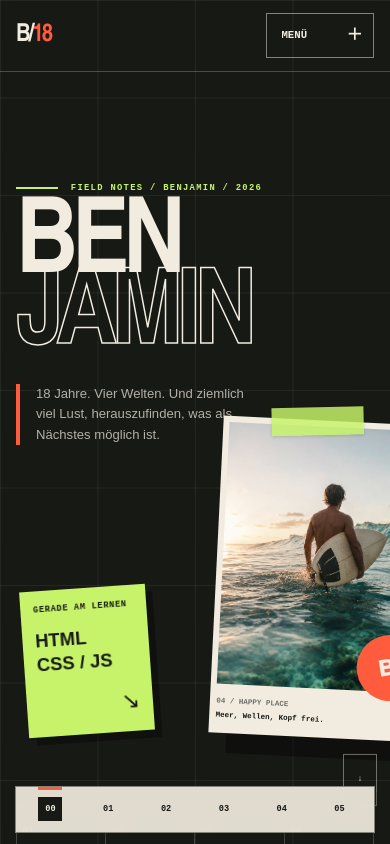
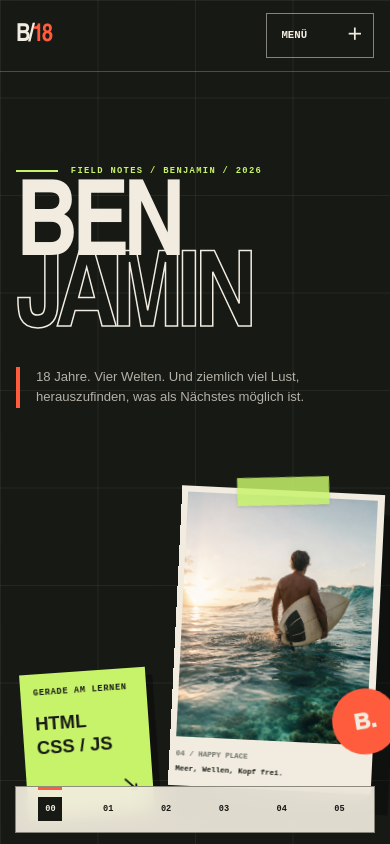
Before and after one commit to Benni130808/Website, a Next.js app: page / in a window 390 px wide. Shown: the top 844 px of the page. Built offline with nearby package versions, Linux system fonts and the light colour scheme.

Commit message:
Polish mobile layout and card rendering

```diff
--- a/app/globals.css
+++ b/app/globals.css
@@ -1421,6 +1421,8 @@ img {
   text-align: left;
   cursor: pointer;
   perspective: 1600px;
+  touch-action: manipulation;
+  -webkit-tap-highlight-color: transparent;
 }
 
 .flip-card-inner {
@@ -1428,7 +1430,9 @@ img {
   display: block;
   width: 100%;
   height: 100%;
+  -webkit-transform-style: preserve-3d;
   transform-style: preserve-3d;
+  will-change: transform;
   transition: transform 0.78s cubic-bezier(0.2, 0.78, 0.2, 1);
 }
 
@@ -1446,14 +1450,19 @@ img {
   padding: clamp(1.4rem, 3.5vw, 3rem);
   border: 1px solid var(--ink);
   border-radius: 0;
+  -webkit-transform-style: preserve-3d;
+  transform-style: preserve-3d;
   backface-visibility: hidden;
   -webkit-backface-visibility: hidden;
+  will-change: transform, visibility;
   box-shadow: 18px 20px 0 rgba(23, 25, 21, 0.16);
 }
 
 .card-front {
   color: var(--paper);
   background: var(--ink);
+  -webkit-transform: rotateY(0deg) translateZ(1px);
+  transform: rotateY(0deg) translateZ(1px);
 }
 
 .card-front::after {
@@ -1486,7 +1495,14 @@ img {
 
 .card-back {
   color: var(--ink);
-  transform: rotateY(180deg);
+  -webkit-transform: rotateY(180deg) translateZ(1px);
+  transform: rotateY(180deg) translateZ(1px);
+}
+
+.text-arrow {
+  font-family: Arial, Helvetica, sans-serif;
+  font-variant-emoji: text;
+  font-style: normal;
 }
 
 .card-back.lime {
@@ -1923,7 +1939,7 @@ footer > div {
   }
 
   .hero {
-    min-height: 106svh;
+    min-height: 118svh;
     grid-template-rows: 72px 1fr auto;
     padding: 0 1rem 1rem;
     background-size: 25vw 25vw;
@@ -1937,7 +1953,7 @@ footer > div {
   .hero-copy {
     grid-column: 1 / -1;
     align-self: start;
-    padding-top: 13vh;
+    padding-top: clamp(5.5rem, 11svh, 7.5rem);
   }
 
   .hero-kicker {
@@ -1956,20 +1972,21 @@ footer > div {
   }
 
   .hero-intro {
-    max-width: 70%;
+    max-width: min(100%, 32rem);
     margin: 1.8rem 0 0;
+    padding-right: 0.5rem;
     font-size: 0.82rem;
   }
 
   .hero-main-photo {
-    top: 47%;
-    right: -0.8rem;
-    width: 48vw;
+    top: clamp(27rem, 58svh, 33rem);
+    right: 0.75rem;
+    width: min(52vw, 230px);
     padding: 0.4rem 0.4rem 0.7rem;
   }
 
   .hero-main-photo img {
-    height: 31vh;
+    height: clamp(13rem, 29svh, 17rem);
   }
 
   .hero-main-photo figcaption {
@@ -2166,6 +2183,7 @@ footer > div {
   .goal-board {
     grid-template-columns: 1fr;
     gap: 1.3rem;
+    padding: 0 0.9rem 0.9rem 0.35rem;
   }
 
   .goal-note {
@@ -2249,7 +2267,32 @@ footer > div {
     transform: none;
   }
 
+  .flip-card-inner {
+    transition-duration: 0.48s;
+  }
+
+  .card-front {
+    visibility: visible;
+    transition: visibility 0s linear 0s;
+  }
+
+  .card-back {
+    visibility: hidden;
+    transition: visibility 0s linear 0.24s;
+  }
+
+  .flip-card.is-flipped .card-front {
+    visibility: hidden;
+    transition-delay: 0.24s;
+  }
+
+  .flip-card.is-flipped .card-back {
+    visibility: visible;
+    transition-delay: 0s;
+  }
+
   .card-face {
+    contain: layout paint;
     padding: 1.2rem;
     box-shadow: 9px 10px 0 rgba(23, 25, 21, 0.17);
   }
--- a/app/page.tsx
+++ b/app/page.tsx
@@ -1,6 +1,15 @@
 "use client";
 
 import { useEffect, useRef, useState } from "react";
+
+const textSymbols = {
+  northEast: "\u2197\uFE0E",
+  southEast: "\u2198\uFE0E",
+  right: "\u2192\uFE0E",
+  down: "\u2193\uFE0E",
+  up: "\u2191\uFE0E",
+  rotate: "\u21BB\uFE0E",
+} as const;
 
 const interests = [
   {
@@ -20,7 +29,7 @@ const interests = [
     ],
     image: "/images/sport.png",
     imageAlt: "Tennisspieler beim Aufschlag auf einem blauen Court",
-    icon: "↗",
+    icon: textSymbols.northEast,
     color: "lime",
   },
   {
@@ -345,13 +354,13 @@ export default function Home() {
               <button type="button" onClick={closeMenu} aria-label="Menü schließen">×</button>
             </div>
             <a href="#about" onClick={closeMenu}>
-              <span>00</span> Profil <i>↘</i>
+              <span>00</span> Profil <i className="text-arrow">{textSymbols.southEast}</i>
             </a>
             <a href="#facts" onClick={closeMenu}>
-              <span>01</span> Persönlicher Steckbrief <i>→</i>
+              <span>01</span> Persönlicher Steckbrief <i className="text-arrow">{textSymbols.right}</i>
             </a>
             <a href="#scroll-story" onClick={closeMenu}>
-              <span>02</span> Interessen-Tour <i>→</i>
+              <span>02</span> Interessen-Tour <i className="text-arrow">{textSymbols.right}</i>
             </a>
             {interests.map((item) => (
               <a key={item.id} href={`#${item.id}`} onClick={closeMenu}>
@@ -359,10 +368,10 @@ export default function Home() {
               </a>
             ))}
             <a href="#ziele" onClick={closeMenu}>
-              <span>04</span> Ziele + Kontakt <i>↘</i>
+              <span>04</span> Ziele + Kontakt <i className="text-arrow">{textSymbols.southEast}</i>
             </a>
             <a href="#next" onClick={closeMenu}>
-              <span>05</span> Ausblick <i>↘</i>
+              <span>05</span> Ausblick <i className="text-arrow">{textSymbols.southEast}</i>
             </a>
           </div>
         </div>
@@ -408,7 +417,7 @@ export default function Home() {
         <aside className="hero-note">
           <span>GERADE AM LERNEN</span>
           <strong>HTML<br />CSS / JS</strong>
-          <i aria-hidden="true">↘</i>
+          <i className="text-arrow" aria-hidden="true">{textSymbols.southEast}</i>
         </aside>
 
         <div className="hero-index" aria-label="Direkt zu meinen Interessen">
@@ -423,7 +432,7 @@ export default function Home() {
 
         <a className="scroll-cue" href="#about">
           <span>RUNTER<br />SCROLLEN</span>
-          <i>↓</i>
+          <i className="text-arrow">{textSymbols.down}</i>
         </a>
       </section>
 
@@ -506,7 +515,7 @@ export default function Home() {
                 </i>
               ))}
             </div>
-            <span>VERTIKAL ↓ / HORIZONTAL →</span>
+            <span>VERTIKAL {textSymbols.down} / HORIZONTAL {textSymbols.right}</span>
           </div>
 
           <div className="story-track">
@@ -522,7 +531,7 @@ export default function Home() {
                   <h2>{item.title}</h2>
                   <p>{item.text}</p>
                   <a href={`#${item.id}`}>
-                    Karte entdecken <i>↘</i>
+                    Karte entdecken <i className="text-arrow">{textSymbols.southEast}</i>
                   </a>
                 </div>
                 <div className="story-tags" aria-hidden="true">
@@ -555,7 +564,7 @@ export default function Home() {
               >
                 <span>{item.number}</span>
                 {item.title}
-                <i>↗</i>
+                <i className="text-arrow">{textSymbols.northEast}</i>
               </a>
             ))}
           </aside>
@@ -601,14 +610,14 @@ export default function Home() {
                         <span className="card-front-content">
                           <span>{item.kicker}</span>
                           <strong>{item.title}</strong>
-                          <span className="flip-hint">UMDREHEN <i>↻</i></span>
+                          <span className="flip-hint">UMDREHEN <i className="text-arrow">{textSymbols.rotate}</i></span>
                         </span>
                       </span>
 
                       <span className={`card-face card-back ${item.color}`}>
                         <span className="card-top">
                           <span>NOTIZ / {item.number}</span>
-                          <span className="card-icon">↻</span>
+                          <span className="card-icon text-arrow">{textSymbols.rotate}</span>
                         </span>
                         <span className="card-back-content">
                           <span className="card-note">{item.note}</span>
@@ -654,7 +663,7 @@ export default function Home() {
               <span>{goal.number} / NEXT</span>
               <strong>{goal.title}</strong>
               <p>{goal.text}</p>
-              <i aria-hidden="true">↗</i>
+              <i className="text-arrow" aria-hidden="true">{textSymbols.northEast}</i>
             </article>
           ))}
         </div>
@@ -669,7 +678,7 @@ export default function Home() {
         >
           <span>KONTAKT / INSTAGRAM</span>
           <strong>@b.j.1308</strong>
-          <i>↗</i>
+          <i className="text-arrow">{textSymbols.northEast}</i>
         </a>
       </section>
 
@@ -696,8 +705,12 @@ export default function Home() {
         <a className="logo" href="#top">B/<span>18</span></a>
         <p>Benjamin · 18 · Always learning</p>
         <div>
-          <a href="https://www.instagram.com/b.j.1308" target="_blank" rel="noreferrer">INSTAGRAM ↗</a>
-          <a href="#top">BACK TO TOP ↑</a>
+          <a href="https://www.instagram.com/b.j.1308" target="_blank" rel="noreferrer">
+            INSTAGRAM <span className="text-arrow">{textSymbols.northEast}</span>
+          </a>
+          <a href="#top">
+            BACK TO TOP <span className="text-arrow">{textSymbols.up}</span>
+          </a>
         </div>
       </footer>
     </main>
```
